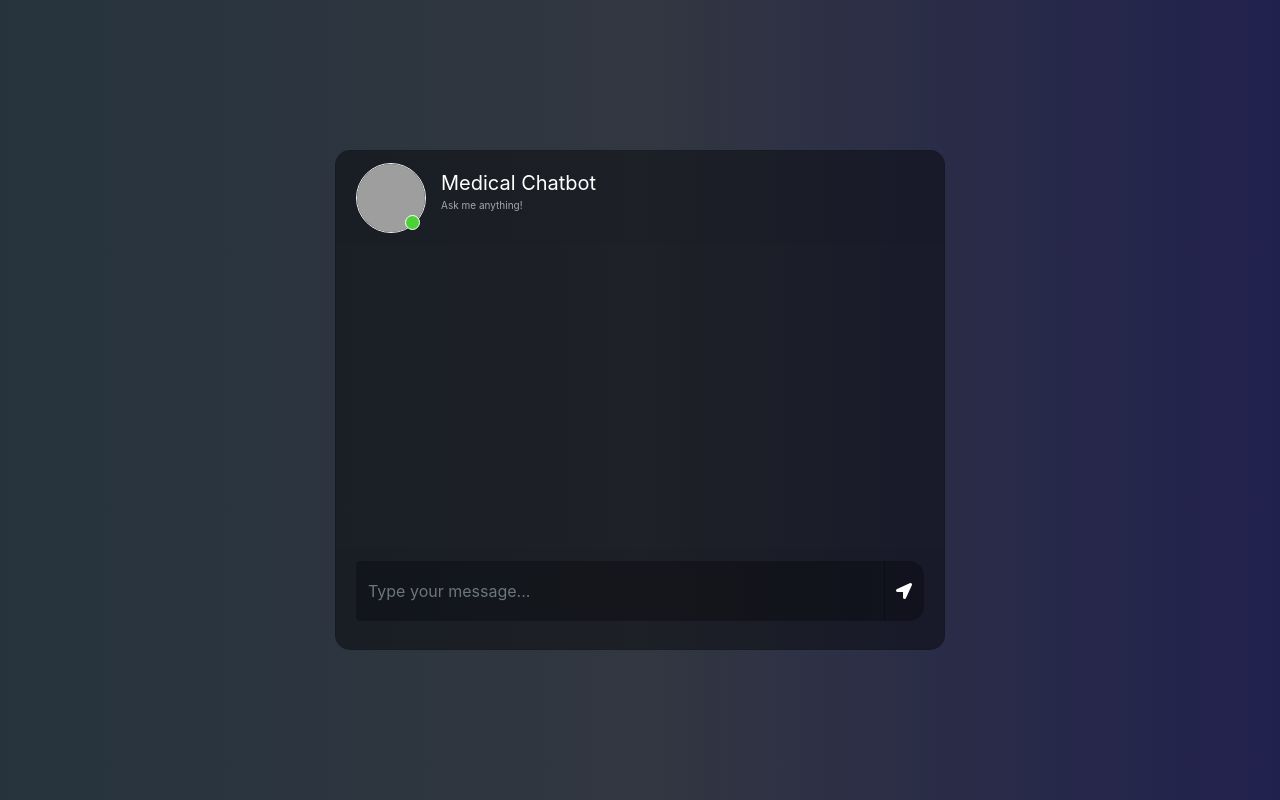
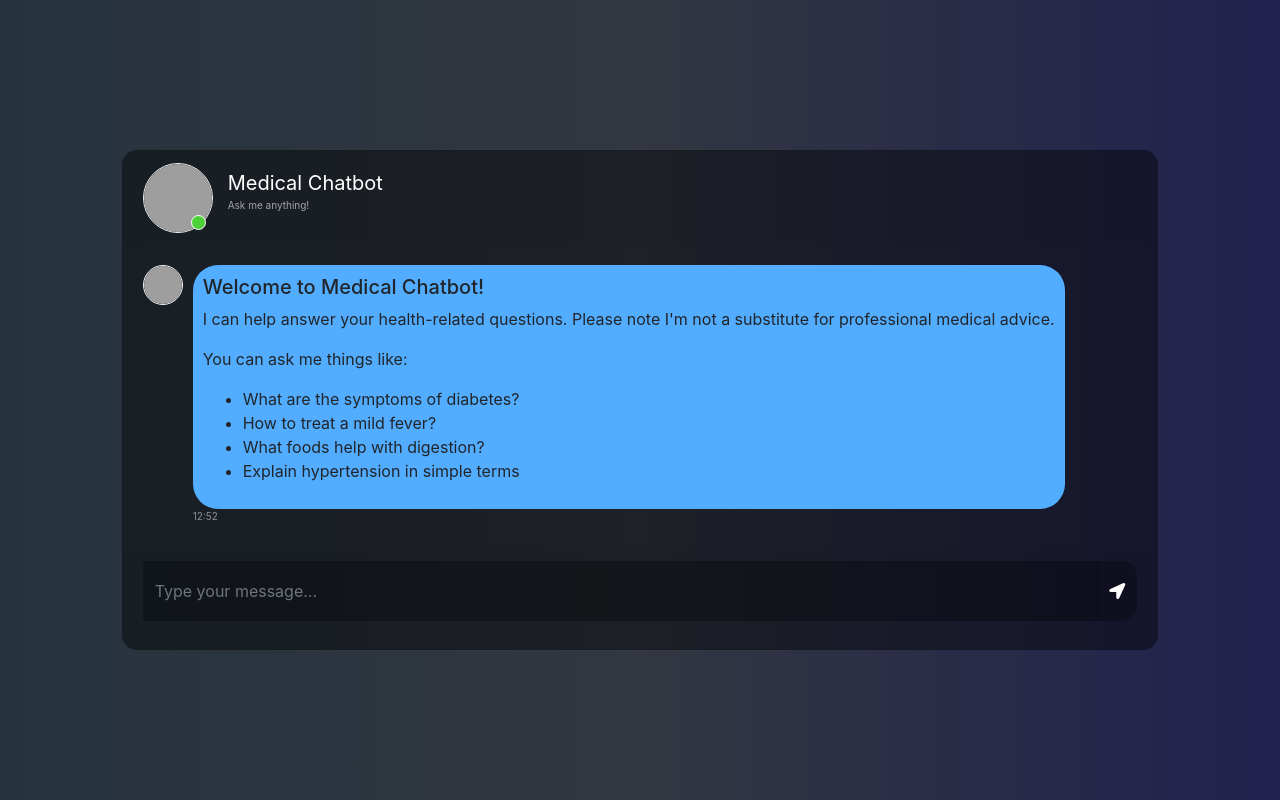
Before and after one commit to atharvnikam38/Health_AI_Chatbot, a Flask app: page / in a window 1280 px wide. Run offline with Flask 3, Linux system fonts and the light colour scheme; some libraries are stand-ins or nearby versions; grey boxes are pictures that could not be loaded.

Commit message:
Update chat.html

```diff
--- a/templates/chat.html
+++ b/templates/chat.html
@@ -4,18 +4,21 @@
 
 <!DOCTYPE html>
 <html>
+
 <head>
-		<title>Chatbot</title>
-		<link rel="stylesheet" href="https://stackpath.bootstrapcdn.com/bootstrap/4.1.3/css/bootstrap.min.css" integrity="sha384-MCw98/SFnGE8fJT3GXwEOngsV7Zt27NXFoaoApmYm81iuXoPkFOJwJ8ERdknLPMO" crossorigin="anonymous">
-		<link rel="stylesheet" href="https://use.fontawesome.com/releases/v5.5.0/css/all.css" integrity="sha384-B4dIYHKNBt8Bc12p+WXckhzcICo0wtJAoU8YZTY5qE0Id1GSseTk6S+L3BlXeVIU" crossorigin="anonymous">
+	<title>Medical Chatbot</title>
+	<link rel="stylesheet" href="https://stackpath.bootstrapcdn.com/bootstrap/4.1.3/css/bootstrap.min.css"
+		integrity="sha384-MCw98/SFnGE8fJT3GXwEOngsV7Zt27NXFoaoApmYm81iuXoPkFOJwJ8ERdknLPMO" crossorigin="anonymous">
+	<link rel="stylesheet" href="https://use.fontawesome.com/releases/v5.5.0/css/all.css"
+		integrity="sha384-B4dIYHKNBt8Bc12p+WXckhzcICo0wtJAoU8YZTY5qE0Id1GSseTk6S+L3BlXeVIU" crossorigin="anonymous">
 	<script src="https://ajax.googleapis.com/ajax/libs/jquery/3.3.1/jquery.min.js"></script>
-		<link rel="stylesheet" type="text/css" href="{{ url_for('static', filename='style.css')}}"/>
+	<link rel="stylesheet" type="text/css" href="{{ url_for('static', filename='style.css')}}" />
 </head>
 
 <body>
 	<div class="container-fluid h-100">
 		<div class="row justify-content-center h-100">
-				<div class="col-md-8 col-xl-6 chat">
+			<div class="col-md-10 col-xl-10 chat">
 				<div class="card">
 					<div class="card-header msg_head">
 						<div class="d-flex bd-highlight">
@@ -30,13 +33,15 @@
 						</div>
 					</div>
 					<div id="messageFormeight" class="card-body msg_card_body">
-							<!-- Messages will appear here -->
+						<!-- Welcome message will be inserted here by JavaScript -->
 					</div>
 					<div class="card-footer">
 						<form id="messageArea" class="input-group">
-                                <input type="text" id="text" name="msg" placeholder="Type your message..." autocomplete="off" class="form-control type_msg" required/>
+							<input type="text" id="text" name="msg" placeholder="Type your message..." autocomplete="off"
+								class="form-control type_msg" required />
 							<div class="input-group-append">
-									<button type="submit" id="send" class="input-group-text send_btn"><i class="fas fa-location-arrow"></i></button>
+								<button type="submit" id="send" class="input-group-text send_btn"><i
+										class="fas fa-location-arrow"></i></button>
 							</div>
 						</form>
 					</div>
@@ -46,14 +51,36 @@
 	</div>
 
 	<script>
-			$(document).ready(function() {
-				$("#messageArea").on("submit", function(event) {
+		$(document).ready(function () {
+			// Add welcome message when page loads
+			const welcomeMessage = `
+					<div class="d-flex justify-content-start mb-4">
+						<div class="img_cont_msg">
+							<img src="https://cdn-icons-png.flaticon.com/512/387/387569.png" class="rounded-circle user_img_msg">
+						</div>
+						<div class="msg_cotainer">
+							<h5>Welcome to Medical Chatbot!</h5>
+							<p>I can help answer your health-related questions. Please note I'm not a substitute for professional medical advice.</p>
+							<p>You can ask me things like:</p>
+							<ul>
+								<li>What are the symptoms of diabetes?</li>
+								<li>How to treat a mild fever?</li>
+								<li>What foods help with digestion?</li>
+								<li>Explain hypertension in simple terms</li>
+							</ul>
+							<span class="msg_time">${new Date().getHours()}:${new Date().getMinutes()}</span>
+						</div>
+					</div>`;
+
+			$("#messageFormeight").append(welcomeMessage);
+
+			$("#messageArea").on("submit", function (event) {
 				event.preventDefault();
 
 				const date = new Date();
 				const hour = date.getHours();
 				const minute = date.getMinutes();
-					const str_time = hour+":"+minute;
+				const str_time = hour + ":" + minute;
 				var rawText = $("#text").val();
 
 				if (!rawText.trim()) return;
@@ -109,7 +136,7 @@
 					type: "POST",
 					url: "/get",
 				})
-					.done(function(data) {
+					.done(function (data) {
 						// Remove loading indicator
 						loadingElement.remove();
 
@@ -126,7 +153,7 @@
 							</div>`;
 						$("#messageFormeight").append(botHtml);
 					})
-					.fail(function() {
+					.fail(function () {
 						// Remove loading indicator
 						loadingElement.remove();
 
@@ -143,7 +170,7 @@
 							</div>`;
 						$("#messageFormeight").append(errorHtml);
 					})
-					.always(function() {
+					.always(function () {
 						// Re-enable send button
 						$("#send").prop("disabled", false).html('<i class="fas fa-location-arrow"></i>');
 						// Scroll to bottom
@@ -153,4 +180,5 @@
 		});
 	</script>
 </body>
+
 </html>
```
Lines whose indentation alone changed are shown as unchanged.
